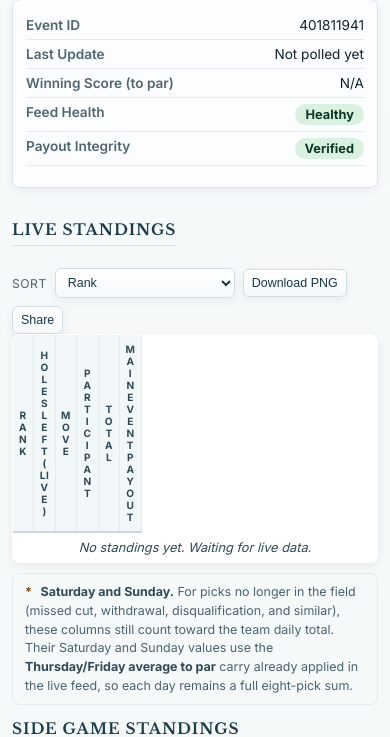
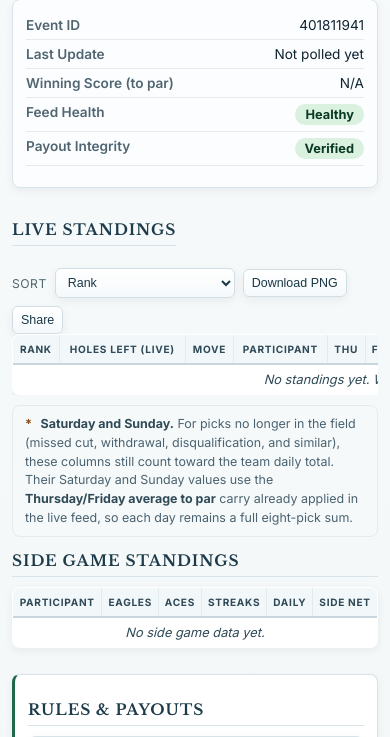
Before and after one commit to Glazed-Auto-Spa/masters-pool-public, a Flask app: page / in a window 390 px wide. Shown: the part 1129-1866 px from the top of the page. Run offline with Flask 3, Linux system fonts and the light colour scheme; data that the repository does not hold is empty; some libraries are stand-ins or nearby versions.

Commit message:
Mobile standings: show Thu–Sun, total, tiebreak; drop payout Side net col
- Wrap Live Standings table in standings-table-scroll; on narrow viewports hide
  only dollar columns (10–15), keep daily cells and tiebreaker cols with scroll.
- Remove Side net column from per-participant payout breakdown; adjust copy.
- Payout pool summary points to Side Game Standings for net detail.

```diff
--- a/static/style.css
+++ b/static/style.css
@@ -2841,6 +2841,12 @@ body.skin-masters-v7 {
   box-shadow: var(--v7-shadow-1);
 }
 
+.skin-masters-v7 .standings-table-scroll {
+  width: 100%;
+  max-width: 100%;
+  box-sizing: border-box;
+}
+
 .skin-masters-v7 .standings-header {
   display: flex;
   justify-content: space-between;
@@ -3786,9 +3792,19 @@ body.skin-masters-v7 {
     align-items: flex-start;
   }
 
+  .skin-masters-v7 .standings-table-scroll {
+    overflow-x: auto;
+    -webkit-overflow-scrolling: touch;
+    margin: 0 0 10px;
+  }
+
+  .skin-masters-v7 .standings-table-scroll #standings {
+    min-width: 46rem;
+  }
+
   .skin-masters-v7 #standings {
     width: 100%;
-    table-layout: fixed;
+    table-layout: auto;
     font-size: 0.8rem;
   }
 
@@ -3911,28 +3927,19 @@ body.skin-masters-v7 {
     color: #5a7382;
   }
 
-  .skin-masters-v7 #standings th:nth-child(5),
-  .skin-masters-v7 #standings th:nth-child(6),
-  .skin-masters-v7 #standings th:nth-child(7),
-  .skin-masters-v7 #standings th:nth-child(8),
+  /* Mobile: keep Thu–Sun, Total, tiebreaker cols + daily-winner highlighting; hide dollar columns (shown under Side Game Standings). */
+  .skin-masters-v7 #standings th:nth-child(10),
   .skin-masters-v7 #standings th:nth-child(11),
   .skin-masters-v7 #standings th:nth-child(12),
   .skin-masters-v7 #standings th:nth-child(13),
   .skin-masters-v7 #standings th:nth-child(14),
   .skin-masters-v7 #standings th:nth-child(15),
-  .skin-masters-v7 #standings th:nth-child(16),
-  .skin-masters-v7 #standings th:nth-child(17),
-  .skin-masters-v7 #standings td:nth-child(5),
-  .skin-masters-v7 #standings td:nth-child(6),
-  .skin-masters-v7 #standings td:nth-child(7),
-  .skin-masters-v7 #standings td:nth-child(8),
+  .skin-masters-v7 #standings td:nth-child(10),
   .skin-masters-v7 #standings td:nth-child(11),
   .skin-masters-v7 #standings td:nth-child(12),
   .skin-masters-v7 #standings td:nth-child(13),
   .skin-masters-v7 #standings td:nth-child(14),
-  .skin-masters-v7 #standings td:nth-child(15),
-  .skin-masters-v7 #standings td:nth-child(16),
-  .skin-masters-v7 #standings td:nth-child(17) {
+  .skin-masters-v7 #standings td:nth-child(15) {
     display: none;
   }
 
--- a/templates/index.html
+++ b/templates/index.html
@@ -27,7 +27,7 @@
     <meta charset="utf-8" />
     <meta name="viewport" content="width=device-width, initial-scale=1" />
     <title>Masters Pool | A Tradition Unlike Any Other Spreadsheet</title>
-    <link rel="stylesheet" href="{{ url_for('static', filename='style.css', v='20260412e') }}" />
+    <link rel="stylesheet" href="{{ url_for('static', filename='style.css', v='20260412f') }}" />
   </head>
   <body class="skin-masters-v7">
     <header class="masthead">
@@ -214,6 +214,7 @@
             <button id="share-standings" type="button">Share</button>
           </div>
         </div>
+        <div class="standings-table-scroll">
         <table id="standings">
           <thead>
             <tr>
@@ -277,6 +278,7 @@
             {% endfor %}
           </tbody>
         </table>
+        </div>
         <p class="standings-footnote" id="standings-weekend-footnote">
           <span class="standings-col-asterisk" aria-hidden="true">*</span>
           <strong>Saturday and Sunday.</strong>
@@ -925,7 +927,7 @@
           <p><strong>Buy-ins not collected:</strong> treat the full <strong>${formatMoneyPayout(
             pot,
           )}</strong> main pot (${POOL_SIZE} × ${formatMoneyPayout(POOL_BUY_IN)}) as <strong>still to be gathered and paid out</strong> — not sitting in anyone&rsquo;s account from this pool.</p>
-          <p><strong>Side games:</strong> Eagles, Aces, Streaks, and Daily winners are pooled and settled to a <strong>zero-sum net</strong> per participant (see Side Bet Net column).</p></div>`;
+          <p><strong>Side games:</strong> Eagles, Aces, Streaks, and Daily winners are pooled and settled to a <strong>zero-sum net</strong> per participant (see Side Game Standings below).</p></div>`;
         html += `<p class="payout-main-payee"><strong>Main event payee on these standings:</strong> route the <strong>${formatMoneyPayout(
           pot,
         )}</strong> winner-take-all pot to <strong>${escapeHtmlPayout(mainPayeeName || "—")}</strong> (Live Standings #1). Each other participant&rsquo;s <strong>${formatMoneyPayout(
@@ -942,14 +944,13 @@
               <td class="payout-num">${formatMoneyPayout(p.ace)}</td>
               <td class="payout-num">${formatMoneyPayout(p.streak)}</td>
               <td class="payout-num">${formatMoneyPayout(p.daily)}</td>
-              <td class="payout-num">${formatMoneyPayout(p.net)}</td>
               <td class="payout-num payout-num--emph">${formatMoneyPayout(p.total)}</td>
             </tr>`;
           })
           .join("");
 
         html += `<h3 class="payout-subhead">Per-participant totals</h3>
-          <p class="payout-table-note">Columns: main event payout (full pot to 1st on these standings), raw side bonuses (Eagles / Aces / Streaks / Daily), <strong>Side Bet Net</strong> (after zero-sum split), <strong>Total if pool paid out</strong> (main + side net). No buy-ins collected yet. Use the <strong>Venmo directory</strong> below for payee phones.</p>
+          <p class="payout-table-note">Columns: main event payout (full pot to 1st on these standings), raw side bonuses (Eagles / Aces / Streaks / Daily), <strong>Total if pool paid out</strong> (main + side net after the zero-sum split). No buy-ins collected yet. Use the <strong>Venmo directory</strong> below for payee phones.</p>
           <div class="payout-table-scroll">
           <table class="pick-table payout-breakdown-table">
             <thead><tr>
@@ -959,7 +960,6 @@
               <th>Aces</th>
               <th>Streaks</th>
               <th>Daily</th>
-              <th>Side net</th>
               <th>Total out</th>
             </tr></thead>
             <tbody>${breakdownRows}</tbody>
```
